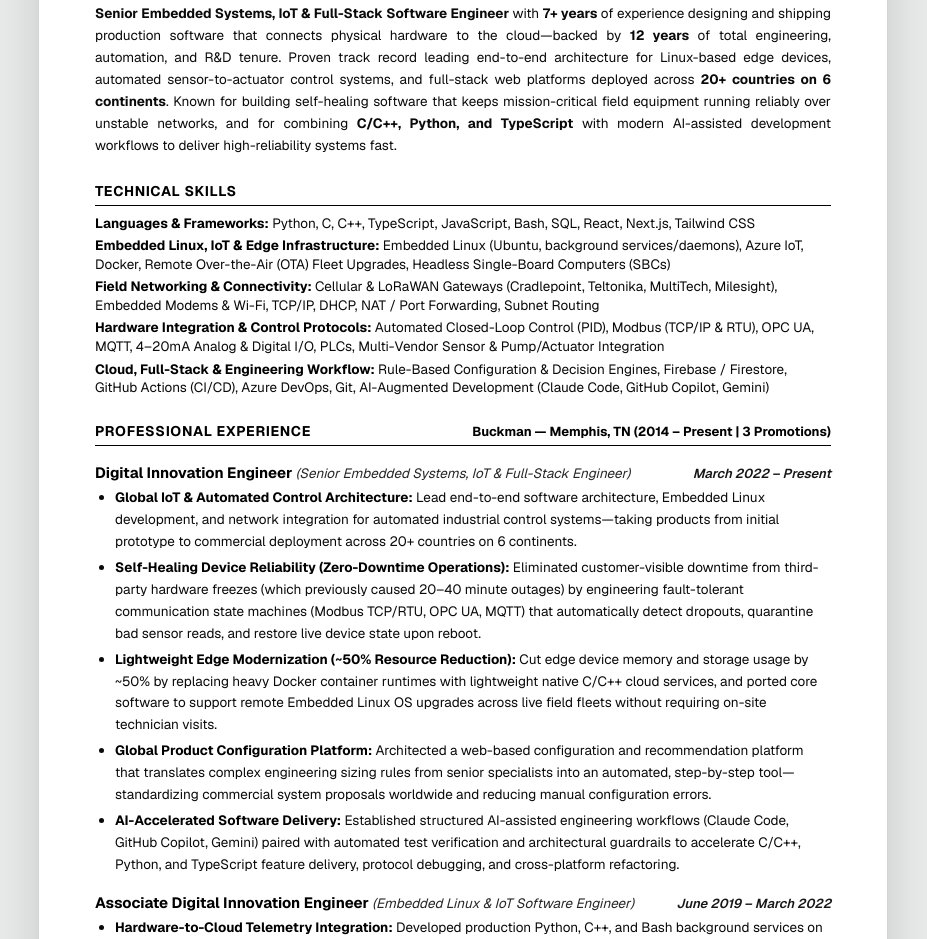
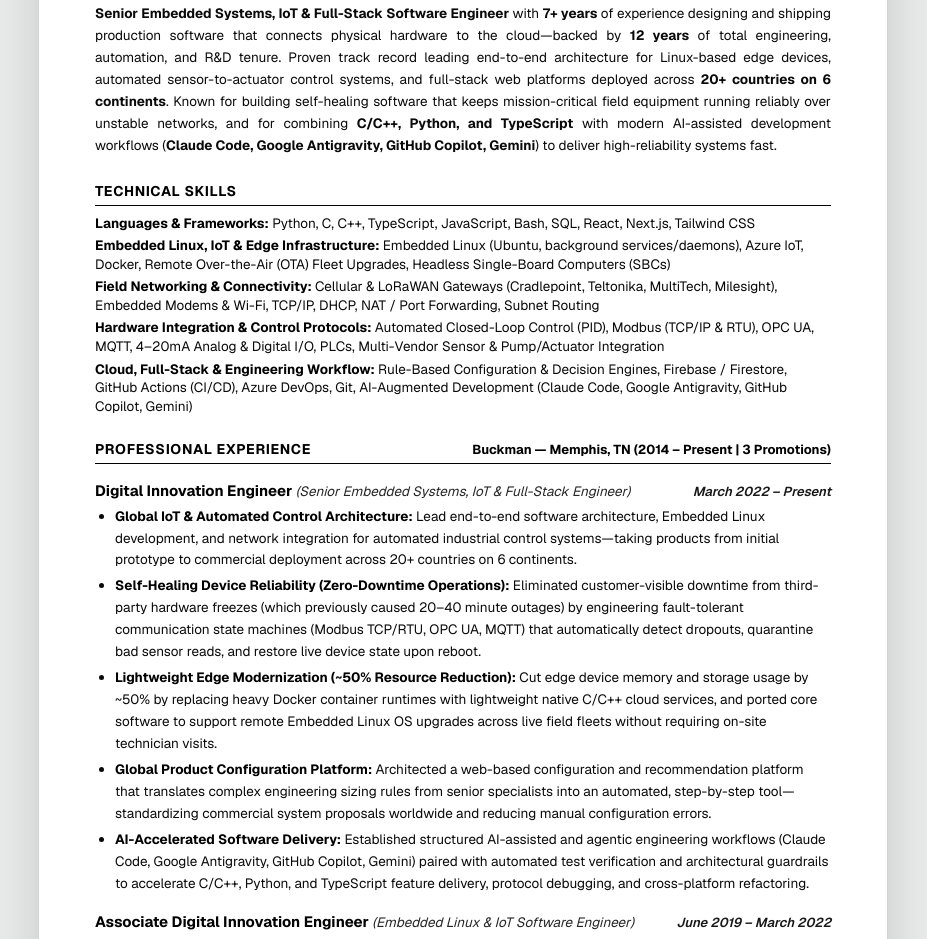
Before and after one commit to bernalgorithm/bernalgorithm, a Next.js app in the folder my-next-app/: page /resume in a window 1280 px wide. Shown: the part 420-1359 px from the top of the page, without its empty margins (177-1104 px from the left). Built offline with nearby package versions, Linux system fonts and the light colour scheme.

Commit message:
Include Google Antigravity across resume summary, skills, and experience

```diff
--- a/my-next-app/app/resume/page.tsx
+++ b/my-next-app/app/resume/page.tsx
@@ -31,7 +31,7 @@ const SKILL_GROUPS = [
   {
     category: 'Cloud, Full-Stack & Engineering Workflow',
     skills:
-      'Rule-Based Configuration & Decision Engines, Firebase / Firestore, GitHub Actions (CI/CD), Azure DevOps, Git, AI-Augmented Development (Claude Code, GitHub Copilot, Gemini)',
+      'Rule-Based Configuration & Decision Engines, Firebase / Firestore, GitHub Actions (CI/CD), Azure DevOps, Git, AI-Augmented Development (Claude Code, Google Antigravity, GitHub Copilot, Gemini)',
   },
 ];
 
@@ -59,7 +59,7 @@ const EXPERIENCE = [
       },
       {
         lead: 'AI-Accelerated Software Delivery',
-        text: 'Established structured AI-assisted engineering workflows (Claude Code, GitHub Copilot, Gemini) paired with automated test verification and architectural guardrails to accelerate C/C++, Python, and TypeScript feature delivery, protocol debugging, and cross-platform refactoring.',
+        text: 'Established structured AI-assisted and agentic engineering workflows (Claude Code, Google Antigravity, GitHub Copilot, Gemini) paired with automated test verification and architectural guardrails to accelerate C/C++, Python, and TypeScript feature delivery, protocol debugging, and cross-platform refactoring.',
       },
     ],
   },
@@ -187,7 +187,9 @@ export default function ResumePage() {
               <strong>20+ countries on 6 continents</strong>. Known for building self-healing
               software that keeps mission-critical field equipment running reliably over unstable
               networks, and for combining <strong>C/C++, Python, and TypeScript</strong> with
-              modern AI-assisted development workflows to deliver high-reliability systems fast.
+              modern AI-assisted development workflows (
+              <strong>Claude Code, Google Antigravity, GitHub Copilot, Gemini</strong>) to deliver
+              high-reliability systems fast.
             </p>
           </section>
 
```
Also changed, not shown: 2 other files (tests, documents, lock files or other folders).
